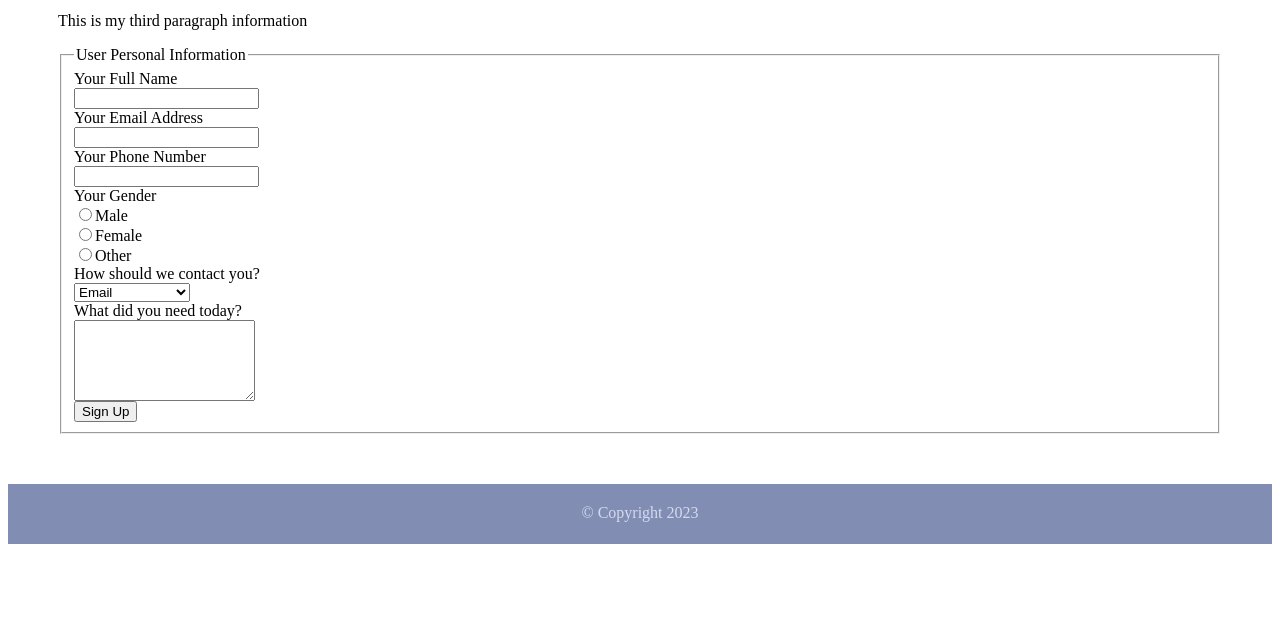
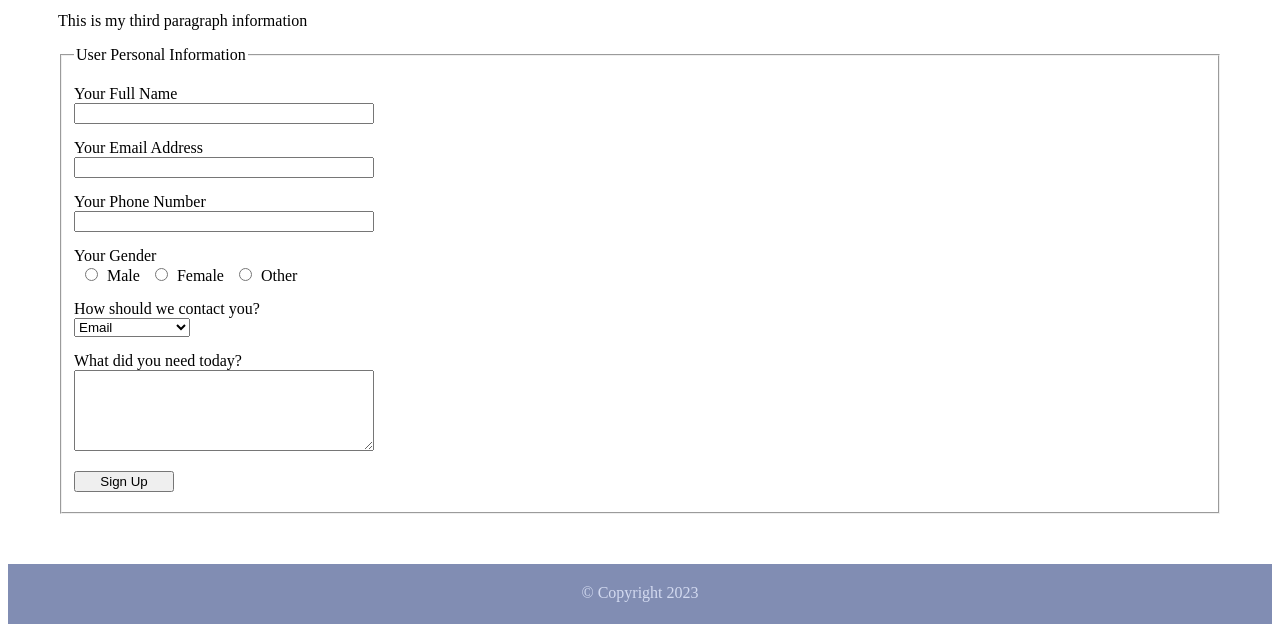
Before and after one commit to soikang/week2, a plain HTML site: page day2/page3.html in a window 1280 px wide. Shown: the part 656-1288 px from the top of the page. Before the commit the page ends 1208 px from the top, so only its background shows below. Drawn offline with Linux system fonts and the light colour scheme.

Commit message:
completed form and table styling

```diff
--- a/day2/page3.html
+++ b/day2/page3.html
@@ -24,25 +24,25 @@
         <form action="/signup" method="post">
             <fieldset>
                 <legend>User Personal Information</legend>
-                <label>Your Full Name</label><br>
-                <input type="text" name="full_name"><br>
-                <label>Your Email Address</label><br>
-                <input type="email" name="email"><br>
-                <label>Your Phone Number</label><br>
-                <input type="text" name="phone"><br>
-                <label>Your Gender</label><br>
-                <input type="radio" name="gender" value="male">Male<br>
-                <input type="radio" name="gender" value="femaile">Female<br>
-                <input type="radio" name="gender" value="other">Other<br>
-                <label>How should we contact you?</label><br>
+                <label>Your Full Name</label>
+                <input type="text" name="full_name">
+                <label>Your Email Address</label>
+                <input type="email" name="email">
+                <label>Your Phone Number</label>
+                <input type="text" name="phone">
+                <label>Your Gender</label>
+                <input type="radio" name="gender" value="male">Male
+                <input type="radio" name="gender" value="femaile">Female
+                <input type="radio" name="gender" value="other">Other
+                <label>How should we contact you?</label>
                 <select name="contact_method">
                     <option>Email</option>
                     <option>Phone</option>
                     <option>Carrier Pidgeon</option>
-                </select><br>
-                <label>What did you need today?</label><br>
-                <textarea rows="5" columns="40"></textarea><br>
-                <input type="submit" value="Sign Up"><br>
+                </select>
+                <label>What did you need today?</label>
+                <textarea rows="5" columns="40"></textarea>
+                <input type="submit" value="Sign Up">
             </fieldset>
         </form>
     </main>
--- a/day2/styles.css
+++ b/day2/styles.css
@@ -60,7 +60,24 @@ caption {
     padding-top: 15px;
     color: #753a30;
 }
-
+label {
+    display: block;
+    margin: 15px 0 0 0;
+}
+input {
+    width: 300px;
+}
+input[type="radio"]{
+    width: 25px;
+}
+textarea {
+    width: 300px;
+}
+input[type="submit"]{
+    display: block;
+    margin: 20px 0 10px 0;
+    width: 100px;
+}
 footer {
     height: 40px;
     background-color: rgb(129, 141, 179);
```
